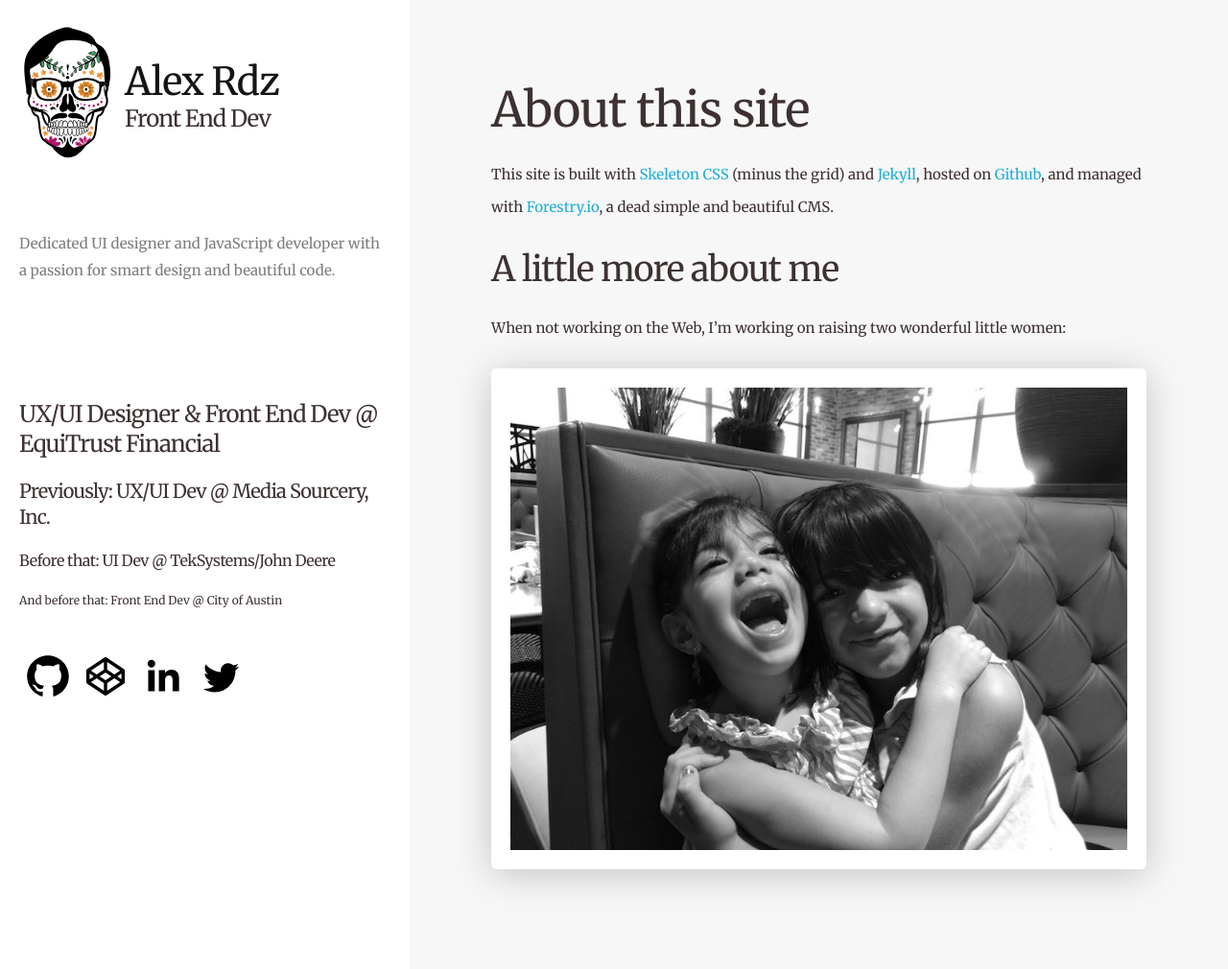
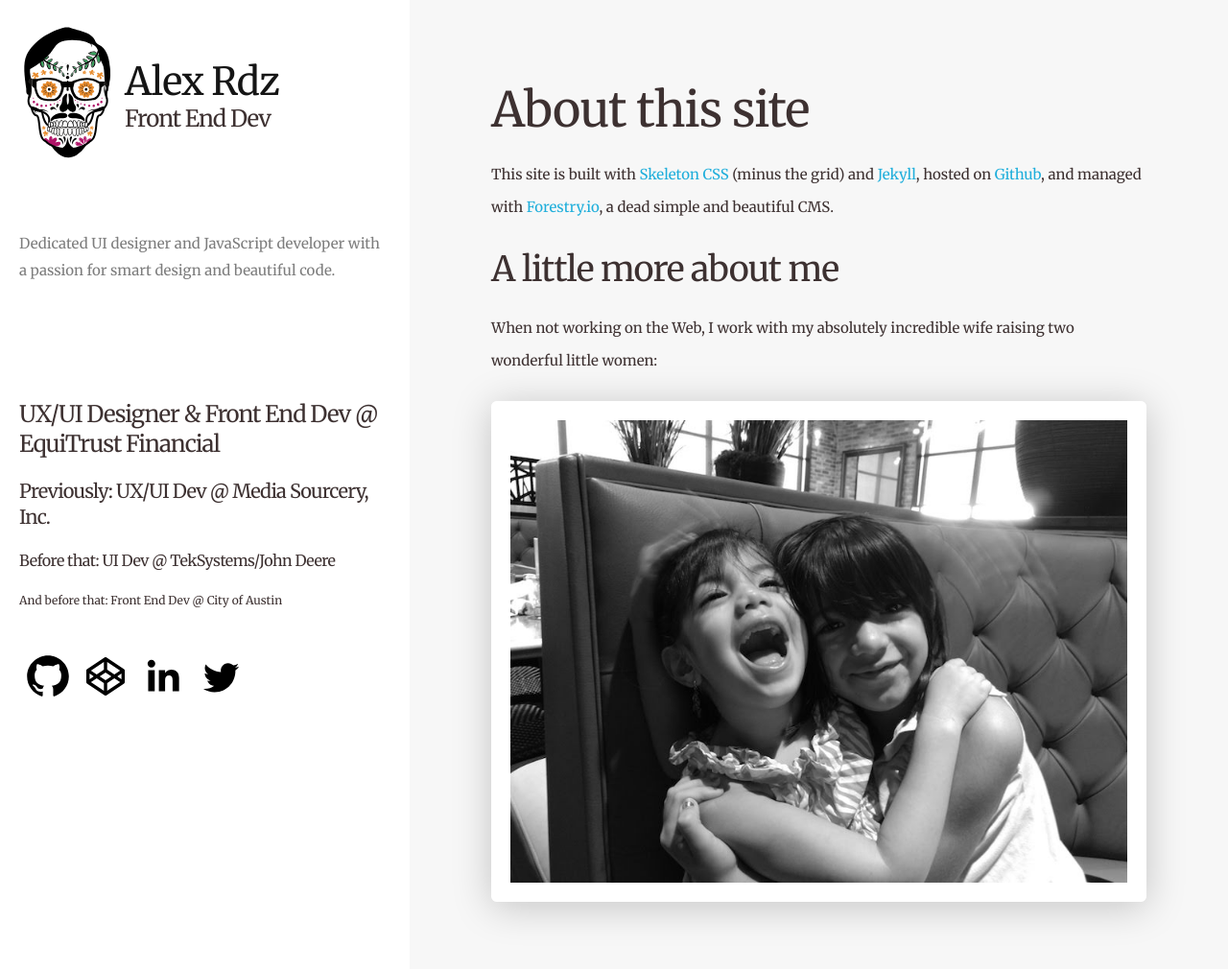
Before and after one commit to alexrdz/personal-site-2018, a Jekyll site: the page built from about.md, in a window 1280 px wide and 1050 px high. Shown: the top 1010 px of the window at 96% size. Built offline with Jekyll 4.4.1, drawn with Linux system fonts in a browser that asks for light colours.

Commit message:
Update from Forestry.io - Updated about.md

```diff
--- a/about.md
+++ b/about.md
@@ -8,6 +8,6 @@ This site is built with [Skeleton CSS](http://getskeleton.com/ "Skeleton CSS") (
 
 ### A little more about me
 
-When not working on the Web, I'm working on raising two wonderful little women:
+When not working on the Web, I work with my absolutely incredible wife raising two wonderful little women:
 
 ![picture of my daughters](/uploads/IMG_20180725_101634852-1.jpg "My loves")
```
